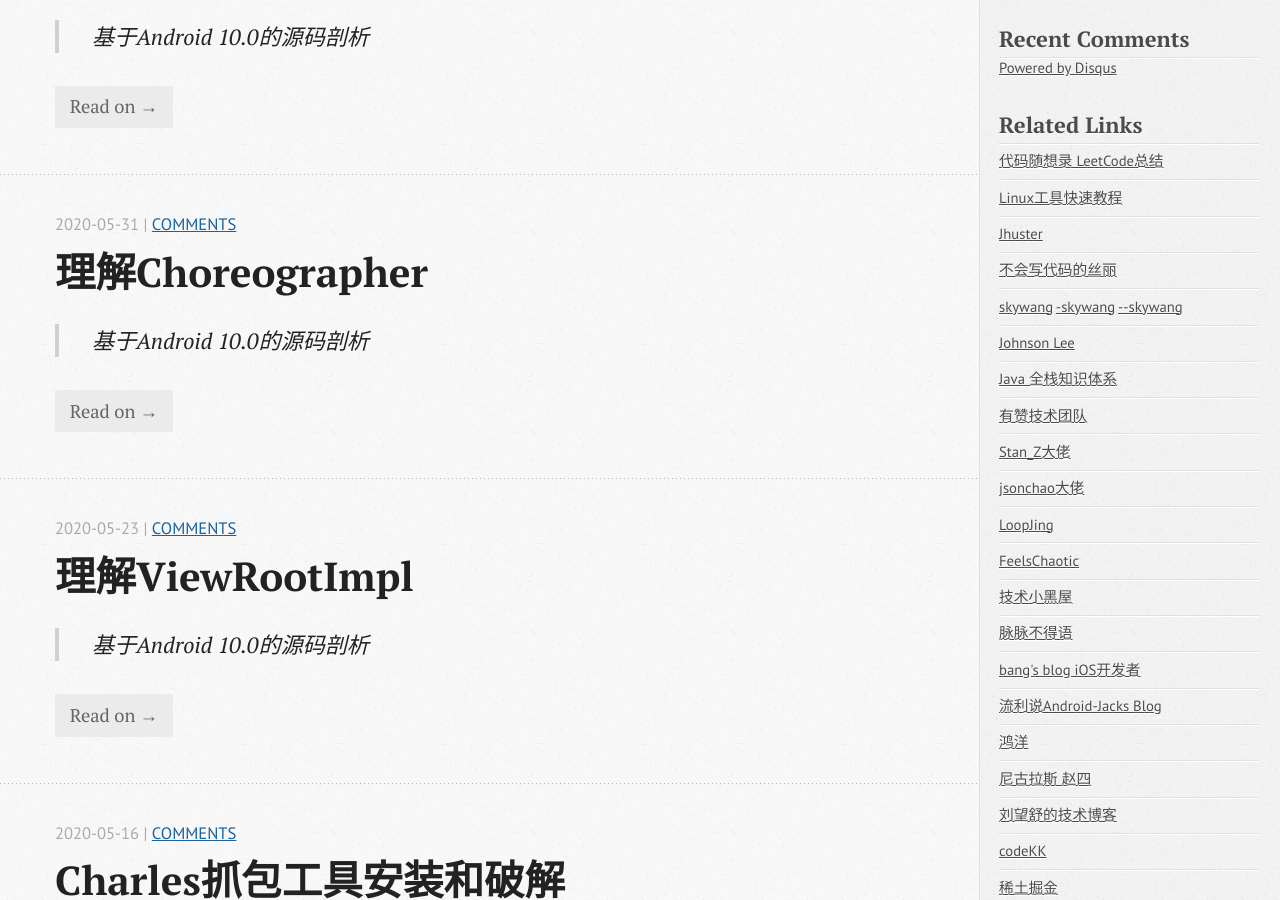
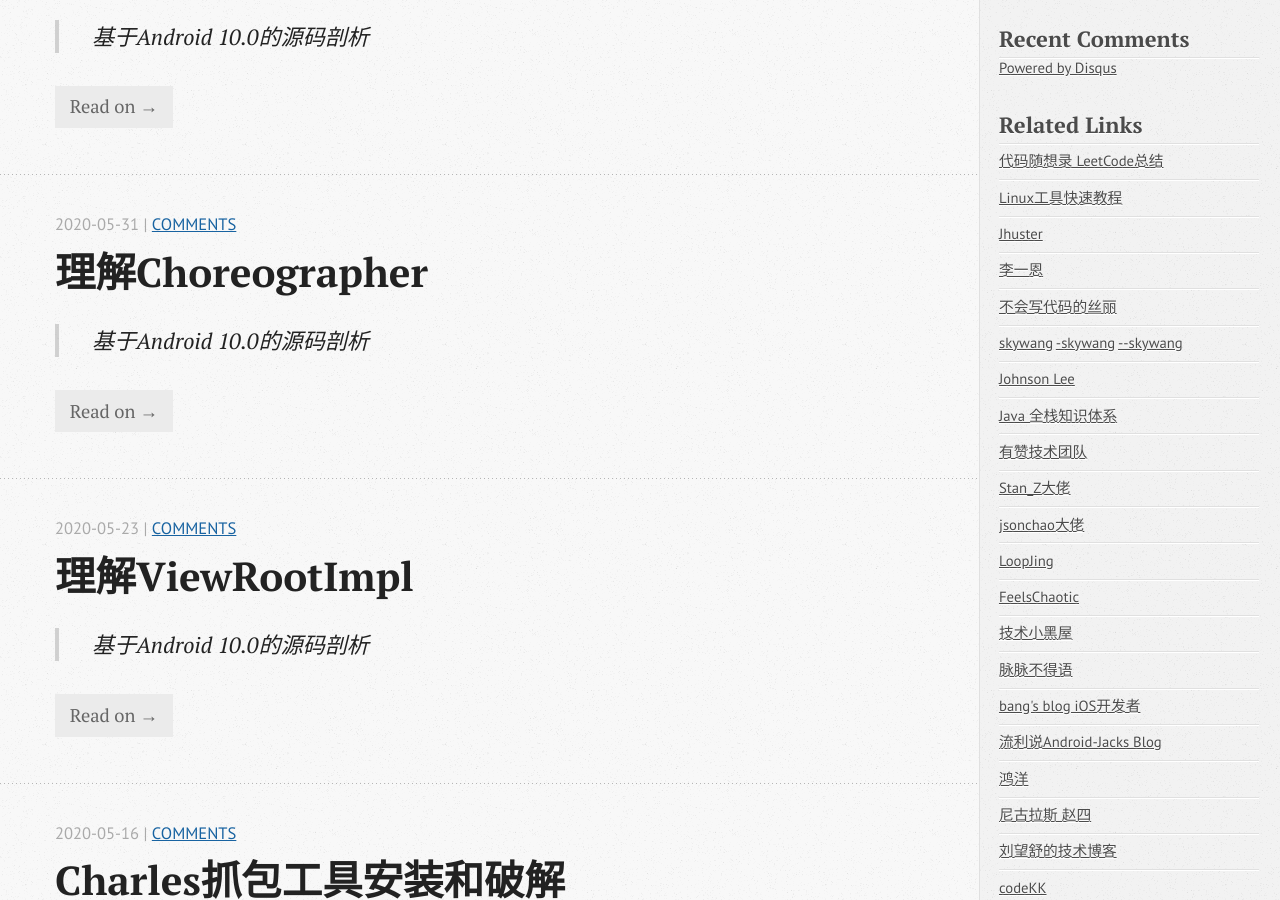
Before and after one commit to wangxinghe/wangxinghe.github.io, a Jekyll site: the page built from index.html, in a window 1280 px wide and 900 px high, scrolled down 1590 px. Built offline with Jekyll 4.4.1, drawn with Linux system fonts in a browser that asks for light colours; the list of posts is cut into pages by our own code; comment, search, counter and statistics services are not loaded.

Commit message:
update fl

```diff
--- a/_includes/asides/friendlink.html
+++ b/_includes/asides/friendlink.html
@@ -9,6 +9,9 @@
       </li>
       <li class="post">
             <a href="https://jhuster.com/">Jhuster</a>
+      </li>
+      <li class="post">
+            <a href="https://blog.csdn.net/qq_29966203">李一恩</a>
       </li>
       <li class="post">
             <a href="https://fanmingyi.blog.csdn.net/">不会写代码的丝丽</a>
```
